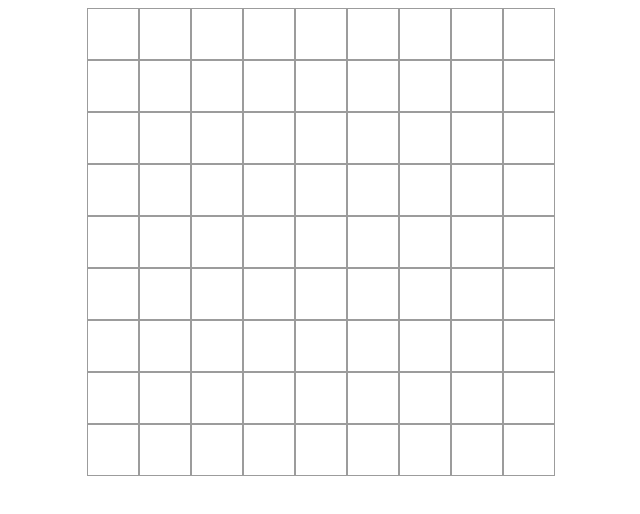
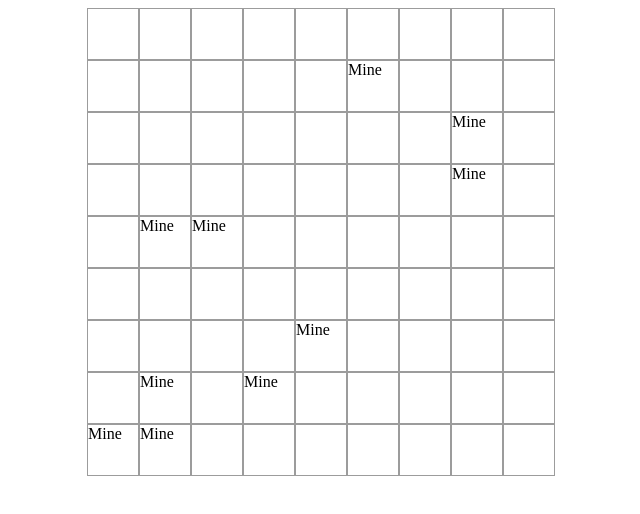
Before and after one commit to Parasuatene/MineSweeper, a plain HTML site: page index.html in a window 1280 px wide. Shown: the whole page, without its empty margins (319-959 px from the left). Drawn offline with Linux system fonts and the light colour scheme.

Commit message:
javascriptの読み込み宣言

```diff
--- a/index.html
+++ b/index.html
@@ -10,9 +10,10 @@
             <!-- 9×9マスの表を作成 -->
             <script type="text/javascript">
                 for (var i=0; i<81; i++) {
-                    document.write("<div class=\"grid\"></div>")
+                    document.write("<div class=\"grid\"></div>");
                 }
             </script>
         </div>
+        <script src="./main.js"></script>
     </body>
 </html>
```
